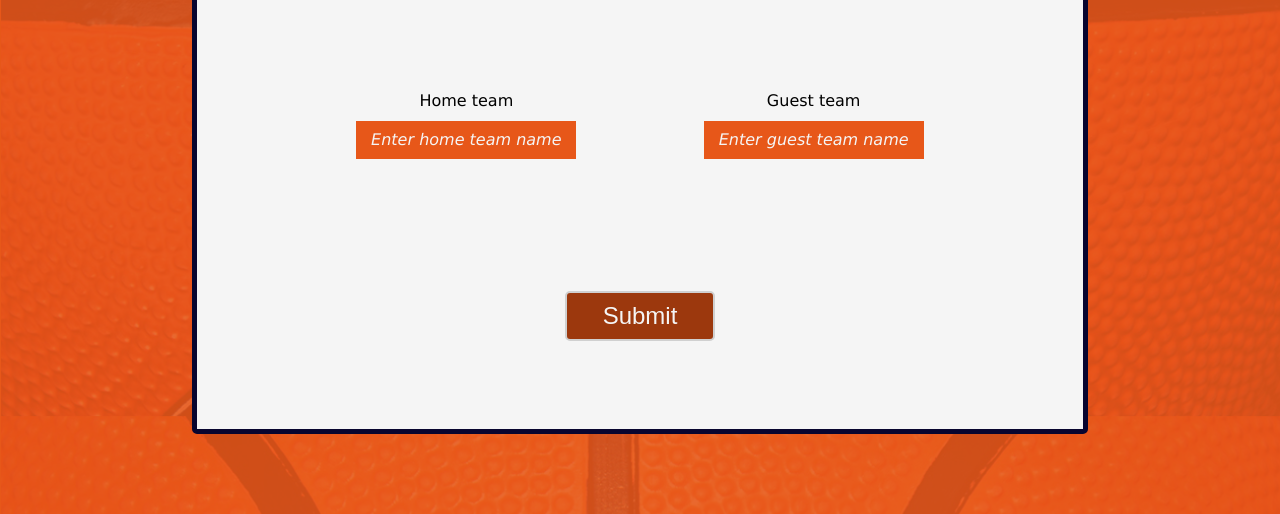
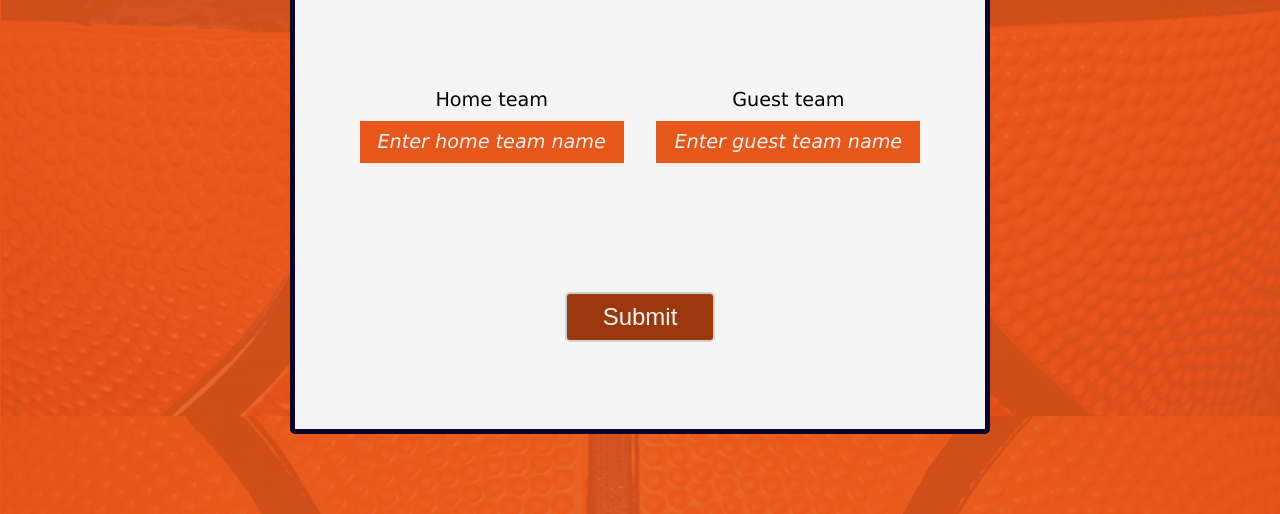
Before and after one commit to BuckyBuck135/basketball-scoreboard, a plain HTML site: page index.html in a window 1280 px wide. Shown: the part 286-800 px from the top of the page. Drawn offline with nearby package versions, Linux system fonts and the light colour scheme; a web font is replaced by a local one.

Commit message:
Font size
increased font size for .splash

```diff
--- a/index.css
+++ b/index.css
@@ -42,6 +42,7 @@ body {
   background: whitesmoke;
   font-family: Verdana, Geneva, Tahoma, sans-serif;
   width: 70%;
+  max-width: 700px;
   height: 80%;
 }
 
@@ -72,6 +73,10 @@ input {
     text-align: center;
     padding: 10px;
     margin-top: 10px;
+}
+
+input, label {
+  font-size: 1.2em;
 }
 
 ::placeholder {
```
Also changed, not shown: index.html (+1 -1 lines).
